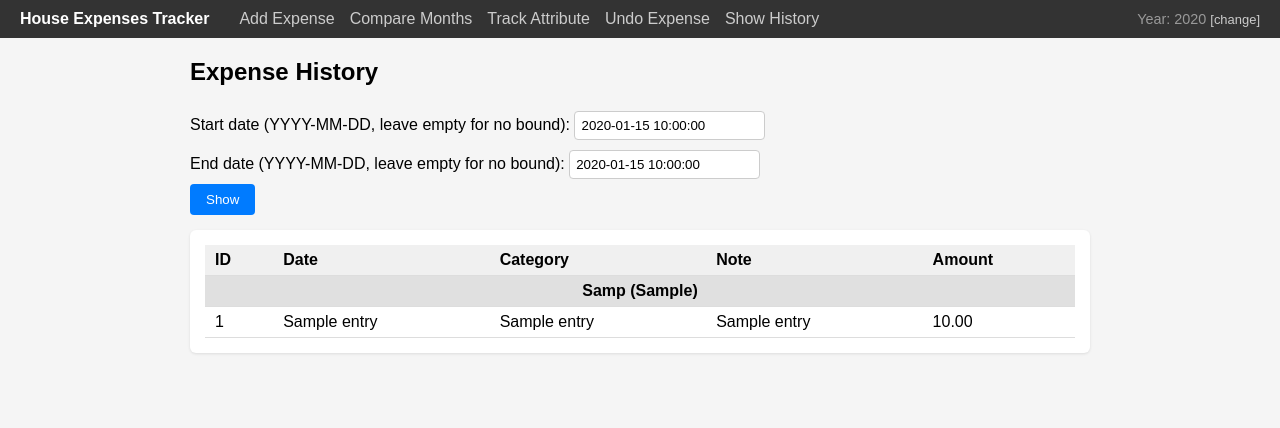
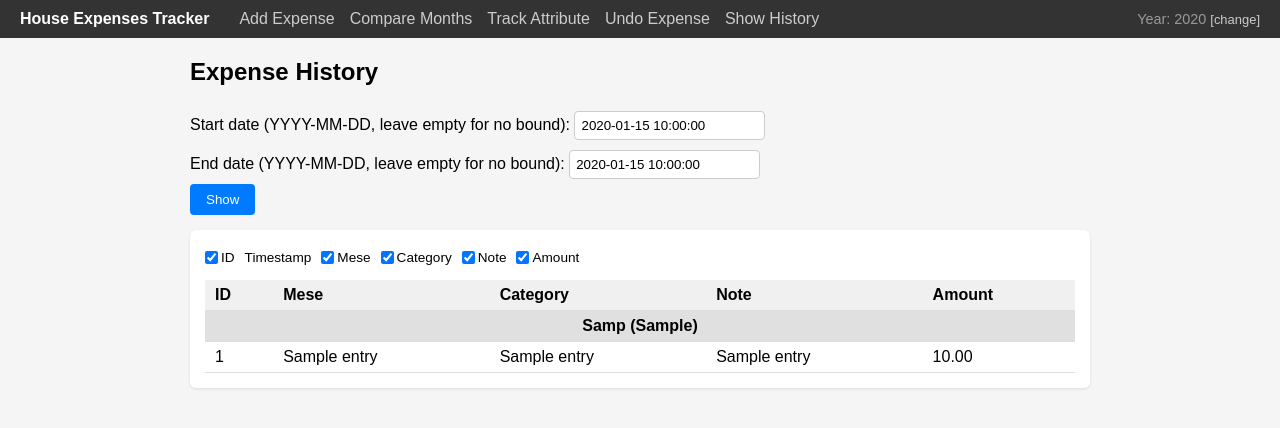
Before and after one commit to kali2599/house_expenses_tracker, a Flask app: template templates/show_history.html in a window 1280 px wide. Shown: the top 428 px of the page. Run offline with Flask 3, Linux system fonts and the light colour scheme; the template is opened without the code that fills it: most values are stand-ins (such as "Sample title", 1, 10 or a date in 2020); parts of the project's set-up code (start-up, migrations or seed data) failed here and were passed over.

Commit message:
add column 'date' to registro_spese; fixed 'undo' operation

```diff
--- a/init.sql
+++ b/init.sql
@@ -1,7 +1,7 @@
 -- Create registro_spese table
 CREATE TABLE registro_spese (
     id INTEGER PRIMARY KEY AUTOINCREMENT,
-    data TEXT DEFAULT CURRENT_TIMESTAMP,
+    timestamp TEXT DEFAULT CURRENT_TIMESTAMP,
     categoria TEXT,
     nota TEXT,
     importo REAL
--- a/main.py
+++ b/main.py
@@ -81,7 +81,8 @@ def add_expense():
             attribute = request.form.get('attribute')
             value = round(float(request.form.get('value', 0)), 1)
             nota = request.form.get('nota', '').strip() or 'N/A'
-            sm.insert_expense_in_registry(attribute, nota, value)
+            mese_data = f"{month_num:02d}-{month.split('_')[0]}"
+            sm.insert_expense_in_registry(attribute, nota, value, mese_data)
             old_val = sm.get_value_by_attrANDmonth(month, attribute)
             sm.update_value_by_attrANDmonth(month, attribute, old_val + value)
             sm.commit()
@@ -99,7 +100,8 @@ def add_expense():
             for attr, val_raw, nota_raw in zip(attributes, values, notes):
                 val = round(float(val_raw), 1)
                 nota = nota_raw.strip() or 'N/A'
-                sm.insert_expense_in_registry(attr, nota, val)
+                mese_data = f"{month_num:02d}-{month.split('_')[0]}"
+                sm.insert_expense_in_registry(attr, nota, val, mese_data)
                 old_val = sm.get_value_by_attrANDmonth(month, attr)
                 sm.update_value_by_attrANDmonth(month, attr, old_val + val)
                 inserted.append((attr, val, nota))
@@ -180,32 +182,52 @@ def undo_expense():
     sm = get_db()
     year = session.get('year')
 
+    month_num = None
+    month = None
+
     if request.method == 'POST':
         month_raw = request.form.get('month')
         action = request.form.get('action', '')
 
-        if month_raw and month_raw.isdigit():
-            month_num = int(month_raw)
-            month = f"{year}_{MONTHS_INDEX[month_num]}"
+        if month_raw:
+            if '_' in month_raw:
+                month = month_raw
+                month_name = month.split('_')[1]
+                month_num = int(request.form.get('month_num', 0))
+            elif month_raw.isdigit():
+                month_num = int(month_raw)
+                month_name = MONTHS_INDEX[month_num]
+                month = f"{year}_{month_name}"
 
         if action == 'show':
-            last = sm.get_last_expense()
+            if not month_num:
+                flash("Select a month.", "error")
+                return render_template('undo_expense.html',
+                    last_expense=None, current_year=year)
+            last = sm.get_last_expense_for_month(month)
             if not last:
-                flash("No expenses to undo.", "error")
+                flash("No expenses to undo for this month.", "error")
                 return render_template('undo_expense.html',
                     last_expense=None, current_year=year)
             return render_template('undo_expense.html',
-                last_expense=last, month=month, current_year=year)
+                last_expense=last, month=month, month_num=month_num,
+                current_year=year)
 
         if action == 'undo':
-            last = sm.get_last_expense()
+            if not month:
+                flash("Invalid month.", "error")
+                return render_template('undo_expense.html',
+                    last_expense=None, current_year=year)
+            last = sm.get_last_expense_for_month(month)
             if last:
-                expense_id, data, category, nota, amount = last
+                expense_id, ts, category, nota, amount, mese_data = last
                 sm.cursor.execute("DELETE FROM registro_spese WHERE id = ?", (expense_id,))
                 cur_val = sm.get_value_by_attrANDmonth(month, category)
                 sm.update_value_by_attrANDmonth(month, category, cur_val - amount)
                 sm.commit()
                 flash("Expense undone successfully!", "success")
+            else:
+                flash("No expenses to undo for this month.", "error")
             return render_template('undo_expense.html',
                 done=True, current_year=year)
 
--- a/static/style.css
+++ b/static/style.css
@@ -97,3 +97,8 @@ label { display: inline-block; margin: 5px 0; }
   padding: 2px 8px; border-radius: 4px; cursor: pointer; font-size: 0.75em;
 }
 .toggle-btn:hover { border-color: #999; color: #333; }
+
+.col-hidden { display: none; }
+.col-toggles { margin-bottom: 10px; display: flex; gap: 10px; flex-wrap: wrap; }
+.col-toggles label { font-size: 0.85em; cursor: pointer; display: inline-flex; align-items: center; gap: 3px; }
+.col-toggles input { margin: 0; }
--- a/templates/show_history.html
+++ b/templates/show_history.html
@@ -13,20 +13,29 @@
 {% if entries is defined %}
 <div class="card">
   {% if entries %}
+  <div class="col-toggles">
+    <label><input type="checkbox" checked data-col="id" onchange="toggleCol(this)"> ID</label>
+    <label><input type="checkbox" data-col="timestamp" onchange="toggleCol(this)"> Timestamp</label>
+    <label><input type="checkbox" checked data-col="mese" onchange="toggleCol(this)"> Mese</label>
+    <label><input type="checkbox" checked data-col="category" onchange="toggleCol(this)"> Category</label>
+    <label><input type="checkbox" checked data-col="note" onchange="toggleCol(this)"> Note</label>
+    <label><input type="checkbox" checked data-col="amount" onchange="toggleCol(this)"> Amount</label>
+  </div>
   <table class="history-table">
     <tr>
-      <th>ID</th>
-      <th>Date</th>
-      <th>Category</th>
-      <th>Note</th>
-      <th>Amount</th>
+      <th data-col="id">ID</th>
+      <th data-col="timestamp">Timestamp</th>
+      <th data-col="mese">Mese</th>
+      <th data-col="category">Category</th>
+      <th data-col="note">Note</th>
+      <th data-col="amount">Amount</th>
     </tr>
     {% set ns = namespace(prev_month=None) %}
     {% for entry in entries %}
     {% set cur_month = entry[1][:7] %}
     {% if cur_month != ns.prev_month %}
     <tr class="month-header">
-      <td colspan="5">
+      <td colspan="6">
         {% set month_num = entry[1][5:7] | int %}
         {{ entry[1][:4] }} {{ MONTHS_INDEX[month_num] }} ({{ month_counts[cur_month] }})
       </td>
@@ -34,11 +43,12 @@
     {% set ns.prev_month = cur_month %}
     {% endif %}
     <tr>
-      <td>{{ entry[0] }}</td>
-      <td>{{ entry[1] }}</td>
-      <td>{{ entry[2] }}</td>
-      <td>{{ entry[3] }}</td>
-      <td>{{ "%.2f"|format(entry[4]) }}</td>
+      <td data-col="id">{{ entry[0] }}</td>
+      <td data-col="timestamp">{{ entry[1] }}</td>
+      <td data-col="mese">{{ entry[5] }}</td>
+      <td data-col="category">{{ entry[2] }}</td>
+      <td data-col="note">{{ entry[3] }}</td>
+      <td data-col="amount">{{ "%.2f"|format(entry[4]) }}</td>
     </tr>
     {% endfor %}
   </table>
@@ -46,5 +56,19 @@
   <p>No entries found.</p>
   {% endif %}
 </div>
+
+<script>
+function toggleCol(cb) {
+  var col = cb.getAttribute('data-col');
+  var hidden = !cb.checked;
+  document.querySelectorAll('[data-col="' + col + '"]').forEach(function(el) {
+    el.classList.toggle('col-hidden', hidden);
+  });
+}
+document.addEventListener('DOMContentLoaded', function() {
+  var ts = document.querySelector('[data-col="timestamp"]');
+  if (ts && ts.tagName === 'INPUT') toggleCol(ts);
+});
+</script>
 {% endif %}
 {% endblock %}
--- a/templates/undo_expense.html
+++ b/templates/undo_expense.html
@@ -16,16 +16,18 @@
 
 {% if last_expense and not done %}
 <div class="card">
-  <h3>Last expense to undo</h3>
+  <h3>Last expense to undo for this month</h3>
   <table class="undo-table">
     <tr><td>ID</td><td>{{ last_expense[0] }}</td></tr>
-    <tr><td>Date</td><td>{{ last_expense[1] }}</td></tr>
+    <tr><td>Timestamp</td><td>{{ last_expense[1] }}</td></tr>
+    <tr><td>Mese</td><td>{{ last_expense[5] }}</td></tr>
     <tr><td>Category</td><td>{{ last_expense[2] }}</td></tr>
     <tr><td>Note</td><td>{{ last_expense[3] }}</td></tr>
     <tr><td>Amount</td><td>{{ "%.2f"|format(last_expense[4]) }}</td></tr>
   </table>
   <form method="post">
     <input type="hidden" name="month" value="{{ month }}">
+    <input type="hidden" name="month_num" value="{{ month_num }}">
     <input type="hidden" name="action" value="undo">
     <button type="submit" class="danger">Confirm undo</button>
     <a href="/undo-expense" class="button">Cancel</a>
```
Also changed, not shown: sqlManager.py (+20 -9 lines).
